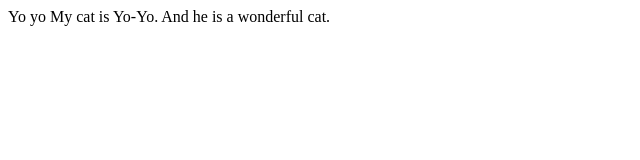
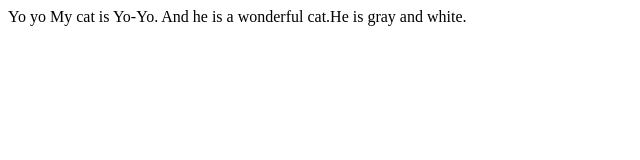
Before and after one commit to nlweir/newgittest, a plain HTML site: page index.html in a window 1280 px wide. Shown: the whole page, without its empty margins (0-640 px from the left). Drawn offline with Linux system fonts and the light colour scheme.

Commit message:
added colors.

```diff
--- a/index.html
+++ b/index.html
@@ -1,5 +1,5 @@
 <html>
 Yo yo
 
-<body>My cat is Yo-Yo. And he is a wonderful cat.</body>
+<body>My cat is Yo-Yo. And he is a wonderful cat.He is gray and white.</body>
 </html>
```
